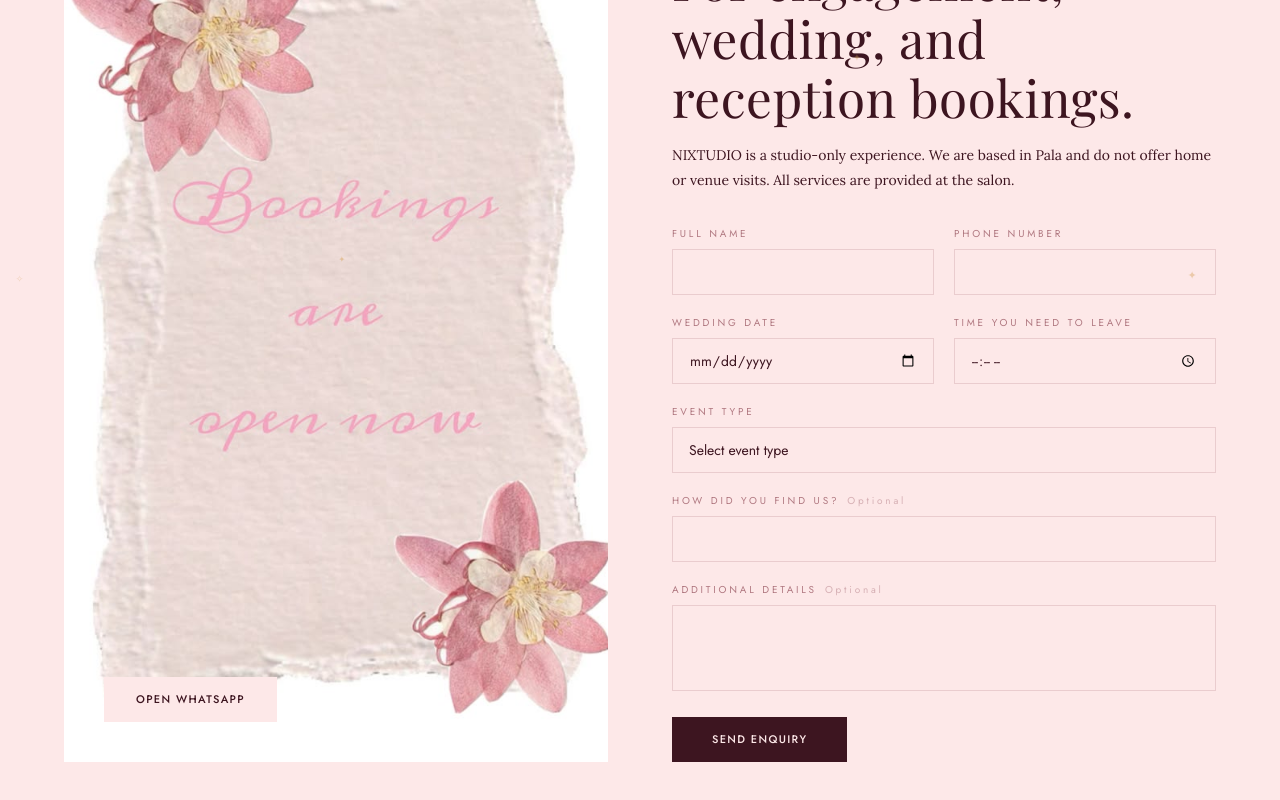
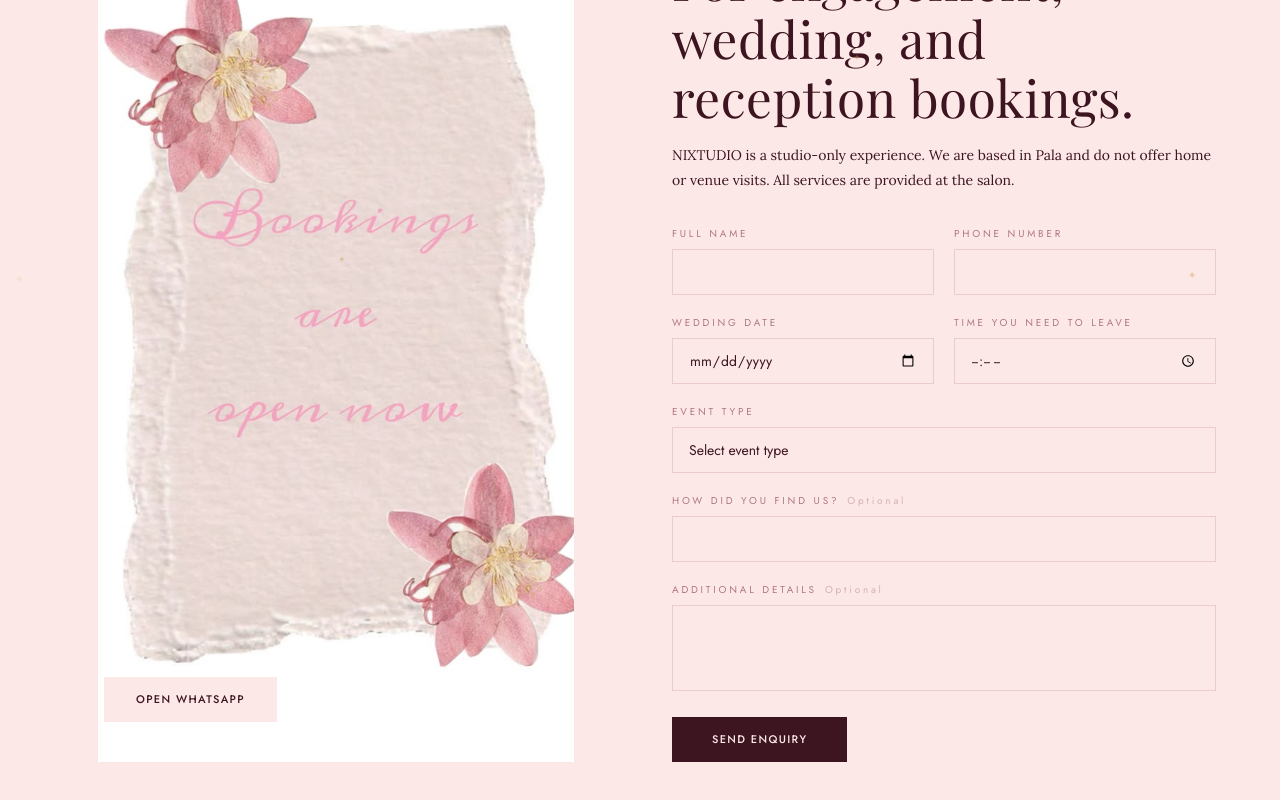
Before and after one commit to amdgzelenzin-crypto/zelenz, a Next.js app: page /contact in a window 1280 px wide. Shown: the part 462-1262 px from the top of the page. Built offline with nearby package versions, Linux system fonts and the light colour scheme.

Commit message:
refactor: show full booking image with button at bottom

```diff
--- a/app/contact/page.tsx
+++ b/app/contact/page.tsx
@@ -114,8 +114,8 @@ export default function ContactPage() {
           <div className="grid grid-cols-1 lg:grid-cols-2 gap-10 lg:gap-16">
             {/* LEFT — WHATSAPP */}
             <FadeUp>
-              <div className="relative p-8 lg:p-10 h-full flex flex-col justify-end overflow-hidden min-h-[400px]">
-                {/* Background Image */}
+              <div className="relative h-full flex flex-col overflow-hidden min-h-[500px]">
+                {/* Background Image - full clean image */}
                 <div className="absolute inset-0 z-0">
                   <img
                     src="/images/book-now.jpg"
@@ -123,13 +123,13 @@ export default function ContactPage() {
                     style={{
                       width: '100%',
                       height: '100%',
-                      objectFit: 'cover',
+                      objectFit: 'contain',
                       objectPosition: 'center',
                     }}
                   />
                 </div>
-                {/* Button only */}
-                <div className="relative z-10">
+                {/* Button at bottom */}
+                <div className="relative z-10 mt-auto p-8 lg:p-10">
                   <a
                     href="https://wa.me/917034726407?text=Hi%2C%20I%27d%20like%20to%20enquire%20about%20your%20services."
                     target="_blank"
```
